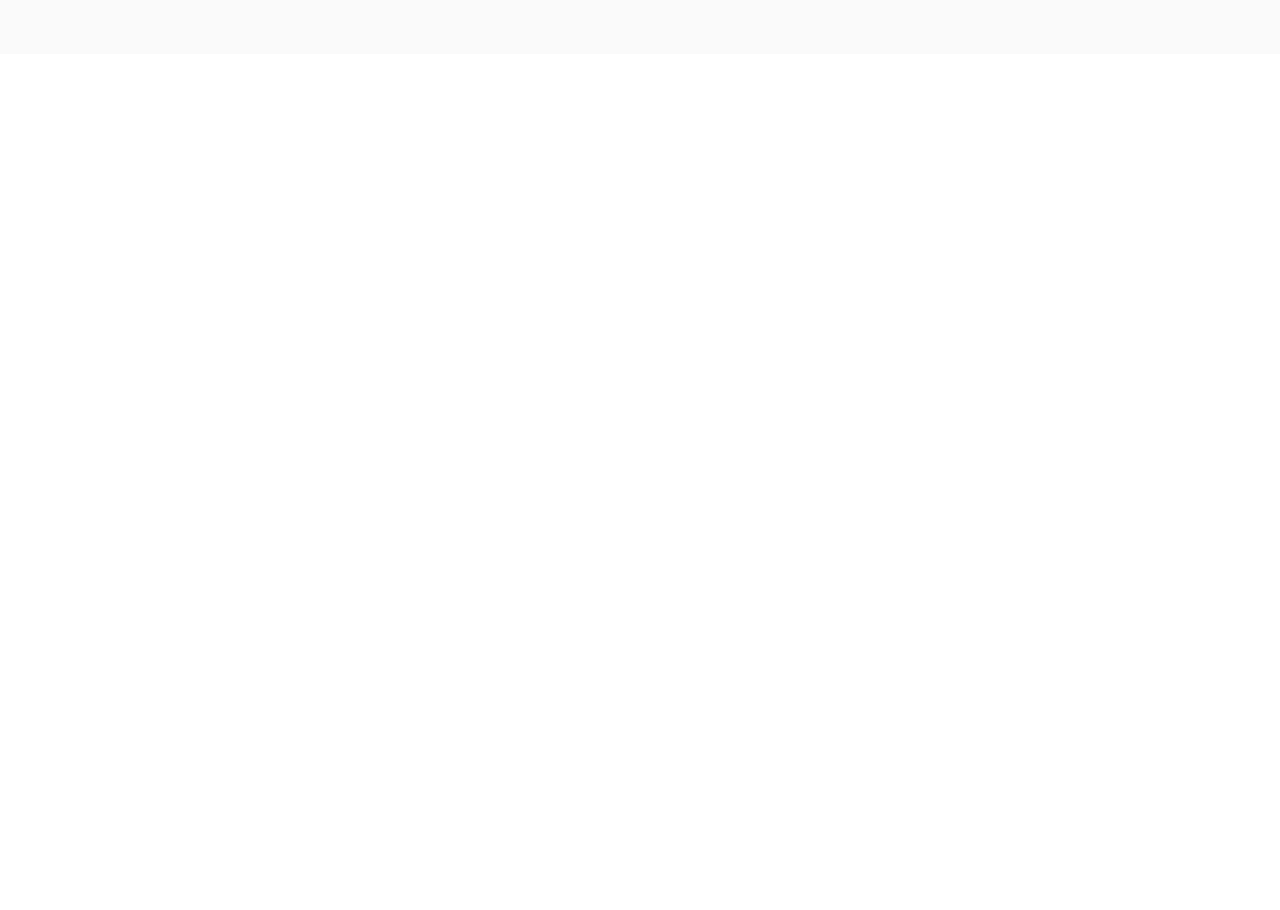
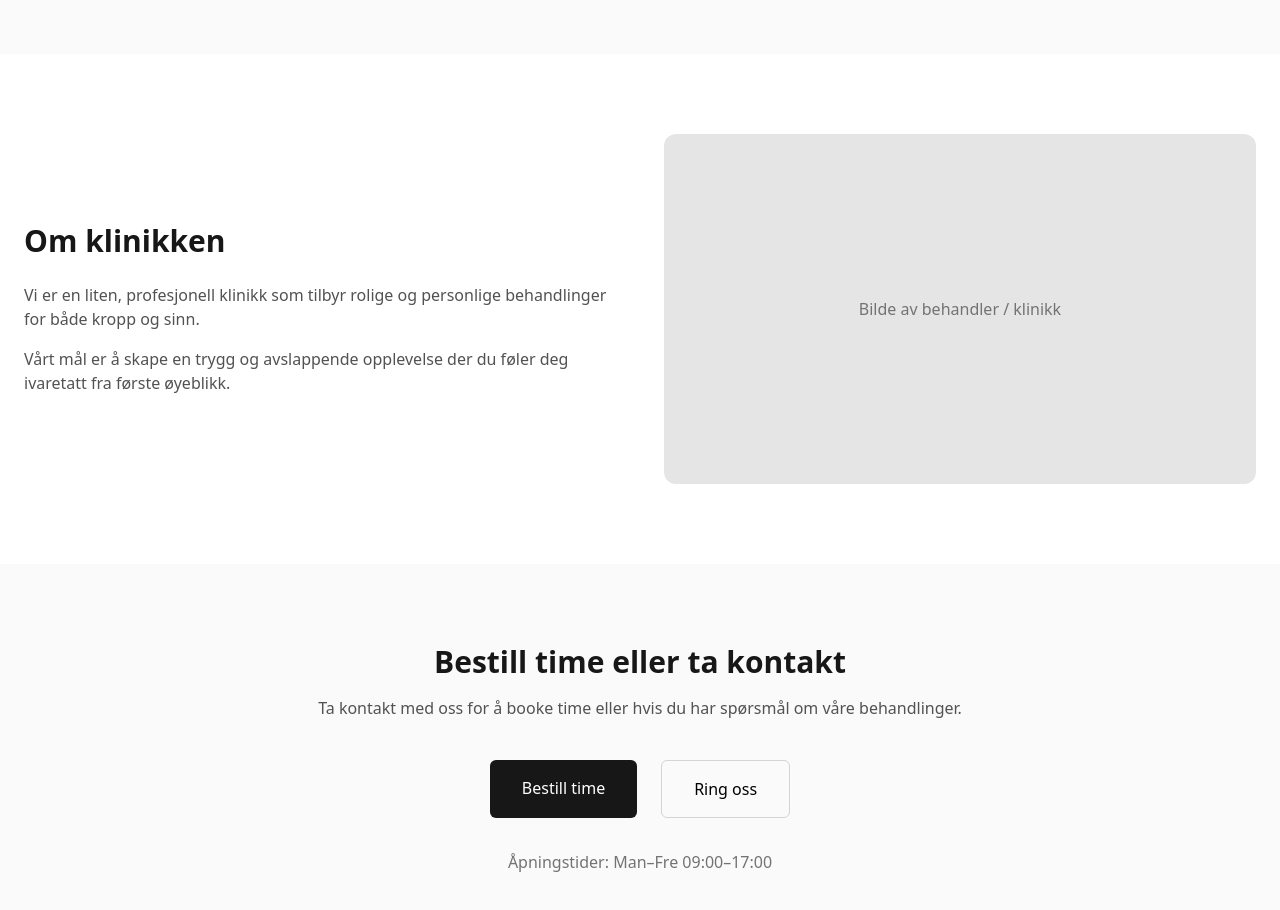
Before and after one commit to Kittypoda/smudig, a React (Vite) app: page / in a window 1280 px wide. Shown: the part 1600-2510 px from the top of the page. Before the commit the page ends 1654 px from the top, so only its background shows below. Built offline with nearby package versions, Linux system fonts and the light colour scheme.

Commit message:
about and contact

```diff
--- a/src/App.jsx
+++ b/src/App.jsx
@@ -1,6 +1,8 @@
 import Hero from "./components/Hero";
 import Services from "./components/Services";
 import Trust from "./components/Trust";
+import About from "./components/About";
+import Contact from "./components/Contact";
 
 export default function App() {
   return (
@@ -8,6 +10,8 @@ export default function App() {
       <Hero />
       <Services />
       <Trust />
+      <About />
+      <Contact />
     </div>
   );
 }
--- /dev/null
+++ b/src/components/About.jsx
@@ -0,0 +1,25 @@
+export default function About() {
+  return (
+    <section className="bg-white py-20">
+      <div className="max-w-7xl mx-auto px-6 grid md:grid-cols-2 gap-12 items-center">
+
+        <div>
+          <h2 className="text-3xl font-semibold text-neutral-900 mb-6">
+            Om klinikken
+          </h2>
+          <p className="text-neutral-600 mb-4">
+            Vi er en liten, profesjonell klinikk som tilbyr rolige og personlige behandlinger for både kropp og sinn.
+          </p>
+          <p className="text-neutral-600">
+            Vårt mål er å skape en trygg og avslappende opplevelse der du føler deg ivaretatt fra første øyeblikk.
+          </p>
+        </div>
+
+        <div className="w-full h-[350px] bg-neutral-200 rounded-xl flex items-center justify-center">
+          <span className="text-neutral-500">Bilde av behandler / klinikk</span>
+        </div>
+
+      </div>
+    </section>
+  );
+}
--- /dev/null
+++ b/src/components/Contact.jsx
@@ -0,0 +1,35 @@
+export default function Contact() {
+  return (
+    <section className="bg-neutral-50 py-20">
+      <div className="max-w-4xl mx-auto px-6 text-center">
+
+        <h2 className="text-3xl font-semibold text-neutral-900 mb-4">
+          Bestill time eller ta kontakt
+        </h2>
+        <p className="text-neutral-600 mb-10">
+          Ta kontakt med oss for å booke time eller hvis du har spørsmål om våre behandlinger.
+        </p>
+
+        <div className="flex flex-col md:flex-row gap-6 justify-center">
+          <a
+            href="#"
+            className="bg-neutral-900 text-white px-8 py-4 rounded-md hover:bg-neutral-800 transition"
+          >
+            Bestill time
+          </a>
+          <a
+            href="tel:00000000"
+            className="border border-neutral-300 px-8 py-4 rounded-md hover:bg-neutral-100 transition"
+          >
+            Ring oss
+          </a>
+        </div>
+
+        <p className="mt-8 text-neutral-500">
+          Åpningstider: Man–Fre 09:00–17:00
+        </p>
+
+      </div>
+    </section>
+  );
+}
```
